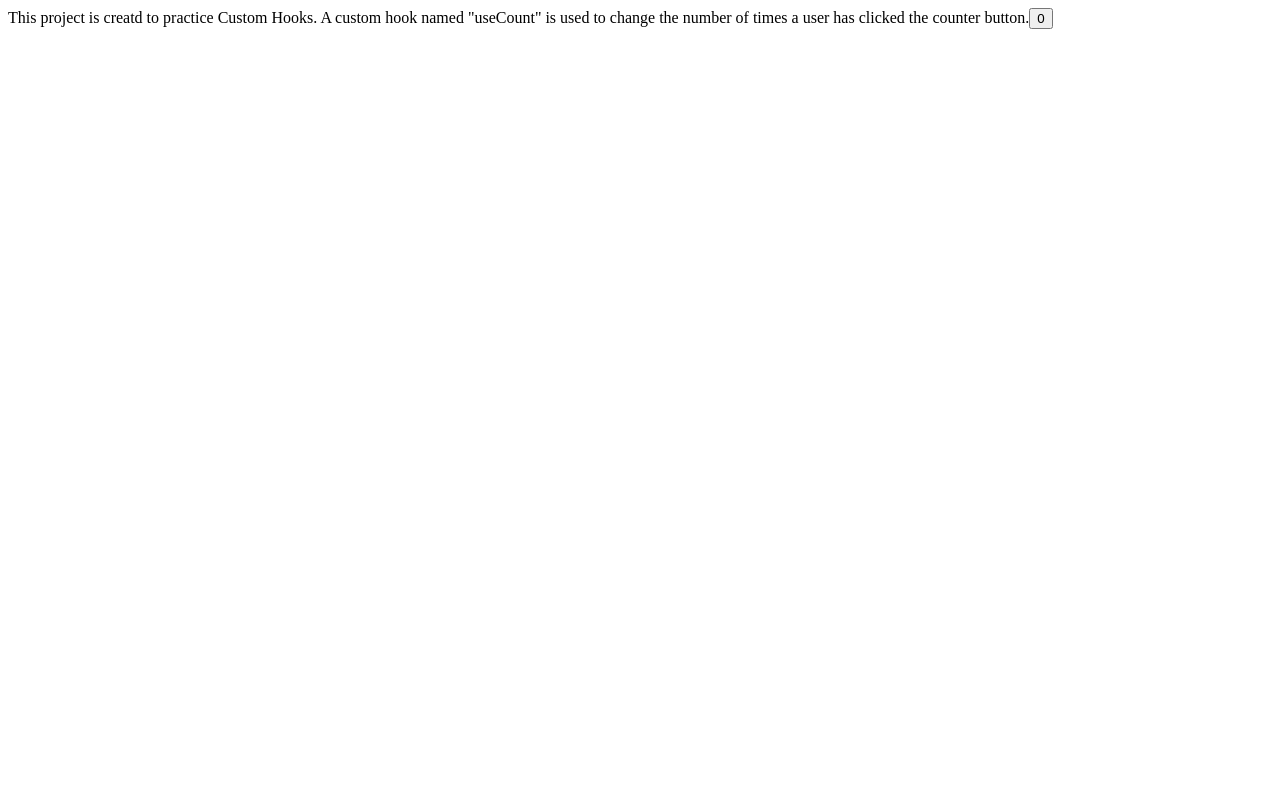
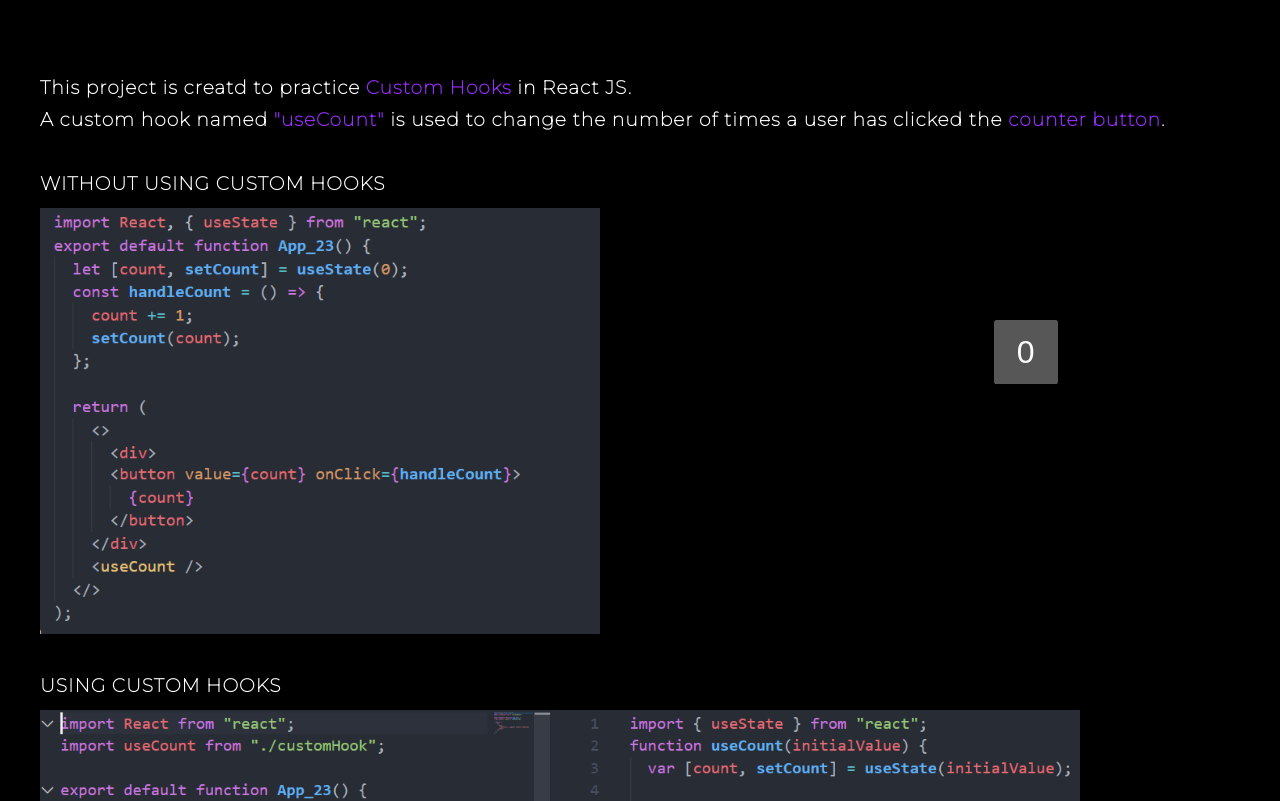
Before and after one commit to saksham-chaturvedii/DEVSNEST-Frontend, a React (Create React App) app in the folder react-js/: page / in a window 1280 px wide. Shown: the top 801 px of the page. Built offline with nearby package versions, Linux system fonts and the light colour scheme.

Commit message:
Styling Complete

```diff
--- a/react-js/src/DAY 23/App_23.jsx
+++ b/react-js/src/DAY 23/App_23.jsx
@@ -1,17 +1,40 @@
 import React from "react";
+import "./style.css";
 import useCount from "./customHook";
+import withCustomHook from "./assets/withCustomHook.jpg";
+import withoutCustomHook from "./assets/withoutCustomHook.png";
 
 export default function App_23() {
   var [count, input] = useCount(0);
 
   return (
-    <>
+    <div>
       <div>
-        This project is creatd to practice Custom Hooks. A custom hook named
-        "useCount" is used to change the number of times a user has clicked the
-        counter button.
+        <div>
+          <h3>
+            This project is creatd to practice{" "}
+            <span className="highlight">Custom Hooks</span> in React JS. <br />{" "}
+            A custom hook named <span className="highlight"> "useCount"</span>{" "}
+            is used to change the number of times a user has clicked the{" "}
+            <span className="highlight"> counter button</span>.
+          </h3>
+        </div>
         <button {...input}> {count} </button>
+        <div>
+          <h3>WITHOUT USING CUSTOM HOOKS</h3>
+          <img
+            src={withoutCustomHook}
+            className="withoutCustomHook"
+            alt="withoutCustomHook"
+          />
+          <h3>USING CUSTOM HOOKS</h3>
+          <img
+            src={withCustomHook}
+            className="withCustomHook"
+            alt="withCustomHook"
+          />
+        </div>
       </div>
-    </>
+    </div>
   );
 }
--- a/react-js/src/DAY 23/customHook.jsx
+++ b/react-js/src/DAY 23/customHook.jsx
@@ -10,6 +10,7 @@ function useCount(initialValue) {
   const input = {
     value: count,
     onClick: handleCounter,
+    className: "button",
   };
   return [count, input];
 }
--- /dev/null
+++ b/react-js/src/DAY 23/style.css
@@ -0,0 +1,43 @@
+@import url("https://fonts.googleapis.com/css2?family=Montserrat:wght@100&display=swap");
+
+.withoutCustomHook {
+  width: 35rem;
+}
+.withCustomHook
+{
+  width: 65rem;
+}
+
+body {
+  padding: 2rem;
+  background-color: black;
+  font-family: "Montserrat", sans-serif;
+  letter-spacing: 1px;
+  scroll-behavior:smooth ;
+}
+
+.button {
+  background-color: rgba(168, 168, 168, 0.521);
+  color: white;
+  margin: 0rem 0.3rem;
+  height: 4rem;
+  width: 4rem;
+  font-size: 2rem;
+  border-radius: 4%;
+  border: 0px;
+  cursor: pointer;
+  position: fixed;
+  float: right;
+  top: 40%;
+  right: 17%;
+
+}
+h3 {
+  color: white;
+  line-height: 2rem;
+  margin: 2rem 0rem 0.5rem 0rem;
+}
+
+.highlight{
+  color: rgb(154, 45, 255);
+}
```
Also changed, not shown: react-js/src/DAY 23/assets/withCustomHook.jpg (renamed from react-js/src/DAY 23/img/withCutomHook.png), react-js/src/DAY 23/assets/withoutCustomHook.png (renamed from react-js/src/DAY 23/img/withoutCustomHook.png).
